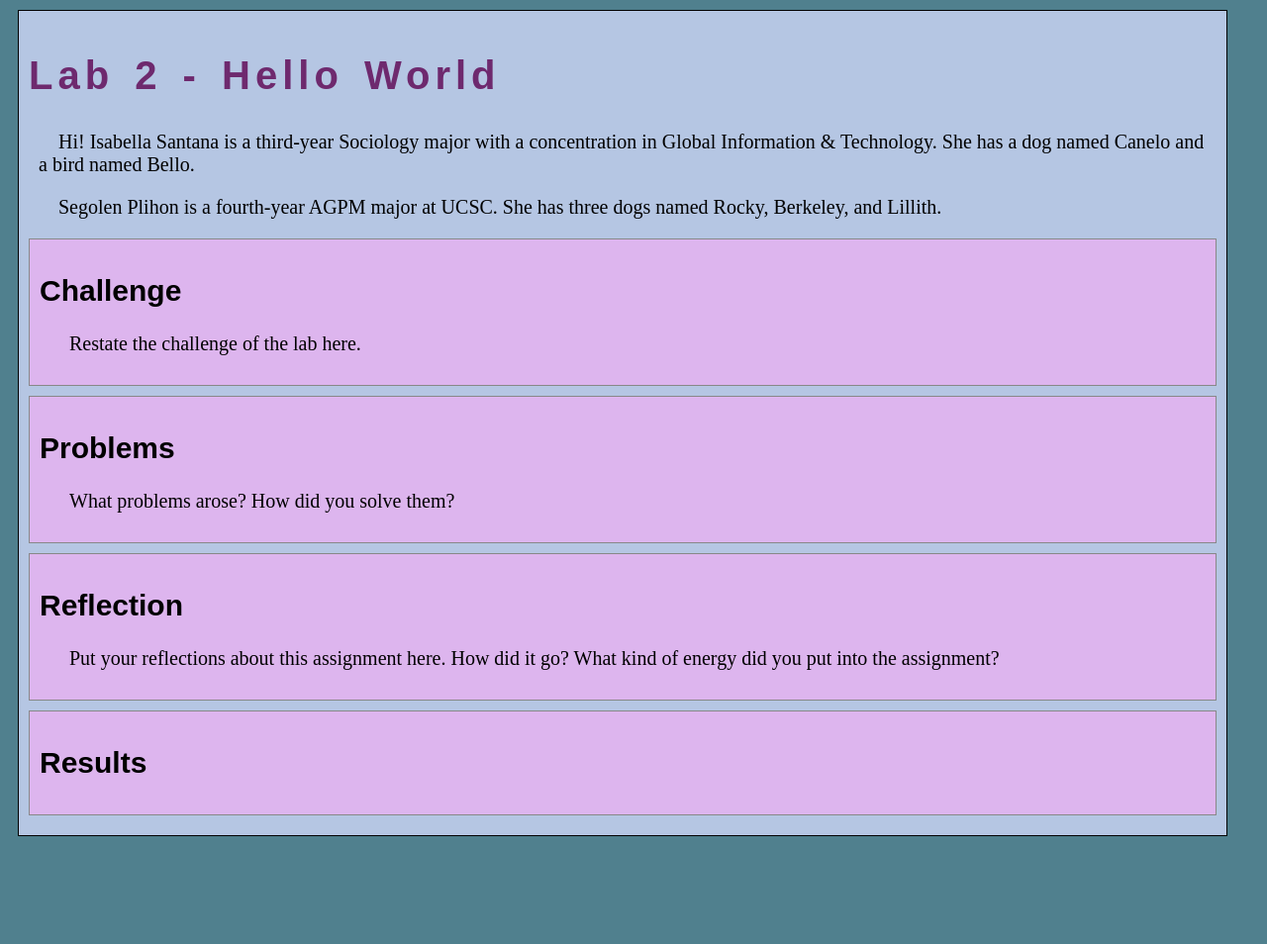
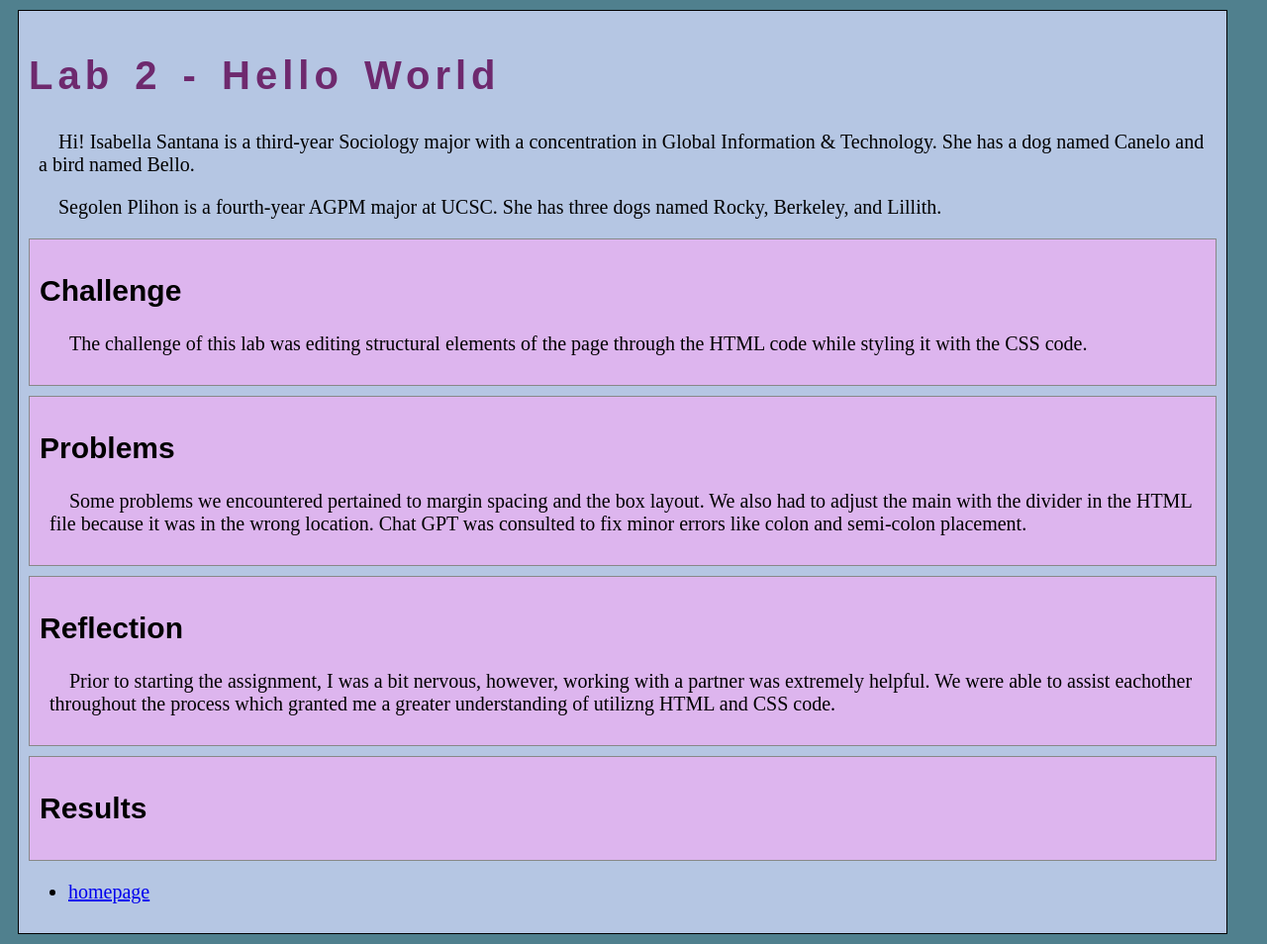
Before and after one commit to isabellasantana03/art101, a plain HTML site: page lab2/index.html in a window 1280 px wide. Shown: the whole page at 99% size. Before the commit the page ends 855 px from the top, so only its background shows below. Drawn offline with nearby package versions, Linux system fonts and the light colour scheme.

Commit message:
added link from homepage to lab 2

```diff
--- a/lab2/index.html
+++ b/lab2/index.html
@@ -1,7 +1,7 @@
 <!DOCTYPE html>
 <html>
 <head>
-	<link rel="stylesheet" type="text/css" href="css/lab.css">
+
 	<!-- This title is used for tabs and bookmarks -->
 	<title>Lab 2 - Subject/Topic</title>
 
@@ -33,17 +33,17 @@
 
 			<div class="minor-section">
 					<h2>Challenge</h2>
-					<p>Restate the challenge of the lab here.</p>
+					<p>The challenge of this lab was editing structural elements of the page through the HTML code while styling it with the CSS code.</p>
 			</div>
 
 			<div class="minor-section">
 					<h2>Problems</h2>
-					<p>What problems arose? How did you solve them? </p>
+					<p>Some problems we encountered pertained to margin spacing and the box layout. We also had to adjust the main with the divider in the HTML file because it was in the wrong location. Chat GPT was consulted to fix minor errors like colon and semi-colon placement. </p>
 			</div>
 
 			<div class="minor-section">
 					<h2>Reflection</h2>
-					<p>Put your reflections about this assignment here. How did it go? What kind of energy did you put into the assignment? </p>
+					<p>Prior to starting the assignment, I was a bit nervous, however, working with a partner was extremely helpful. We were able to assist eachother throughout the process which granted me a greater understanding of utilizng HTML and CSS code.</p>
 			</div>
 
 			<div class="minor-section">
@@ -54,6 +54,9 @@
 		</section>
 		<nav id="links">
 			<!-- Put links to other pages (including the homepage) here. -->
+			<ul>
+			<li> <a href="https://isabellasantana03.github.io/art101/" >homepage </a></li>
+			</ul>
 		</nav>
 	</main>
 </body>
```
Also changed, not shown: index.html (+3 -0 lines).
